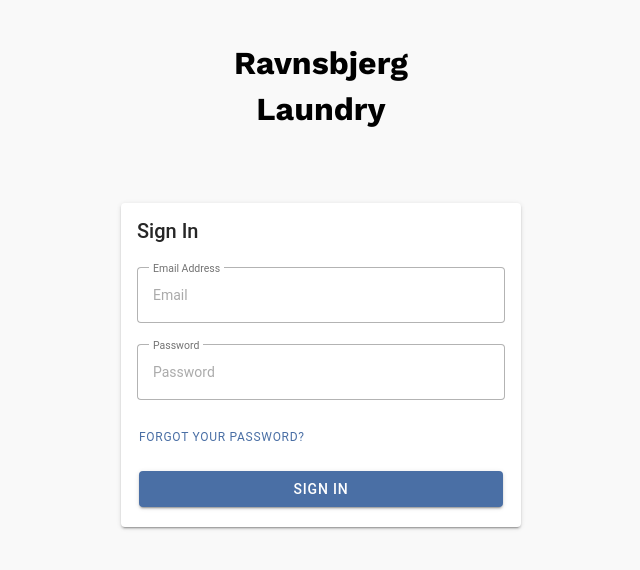
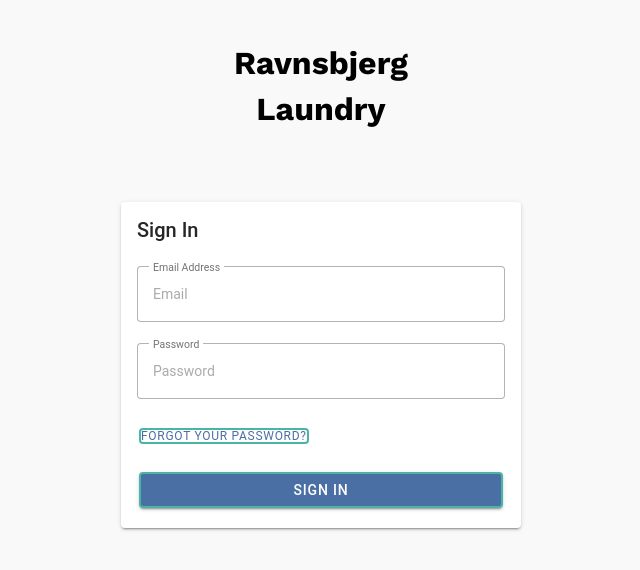
Before and after one commit to PapaniaP/laundry, a React (Vite) app: page /home in a window 1280 px wide. Shown: the top 570 px of the page, without its empty margins (319-959 px from the left). Built offline with nearby package versions, Linux system fonts and the light colour scheme; no server answers.

Commit message:
Update TimeButton.css

```diff
--- a/src/components/TimeButton.css
+++ b/src/components/TimeButton.css
@@ -0,0 +1,5 @@
+ion-button {
+	--border-width: 2px;
+	--border-style: solid;
+	--border-color: var(--ion-color-secondary);
+}
```
